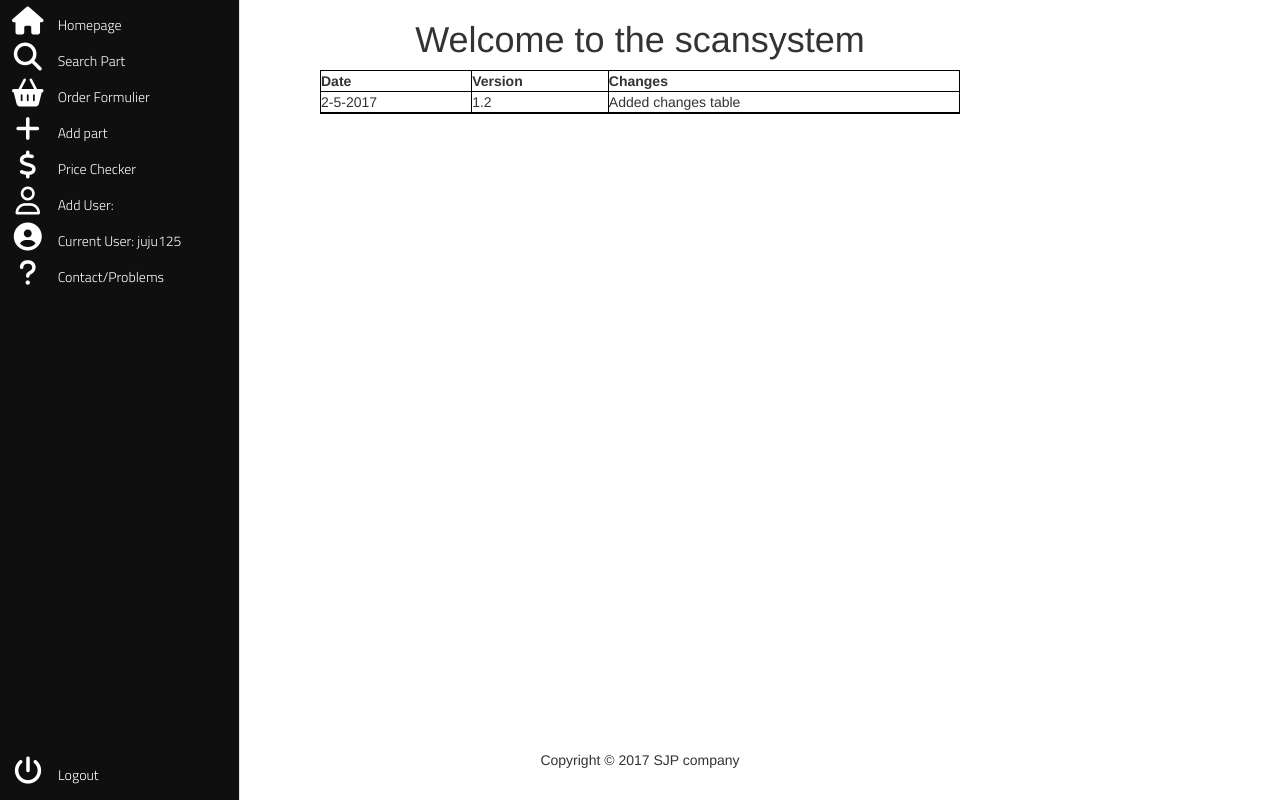
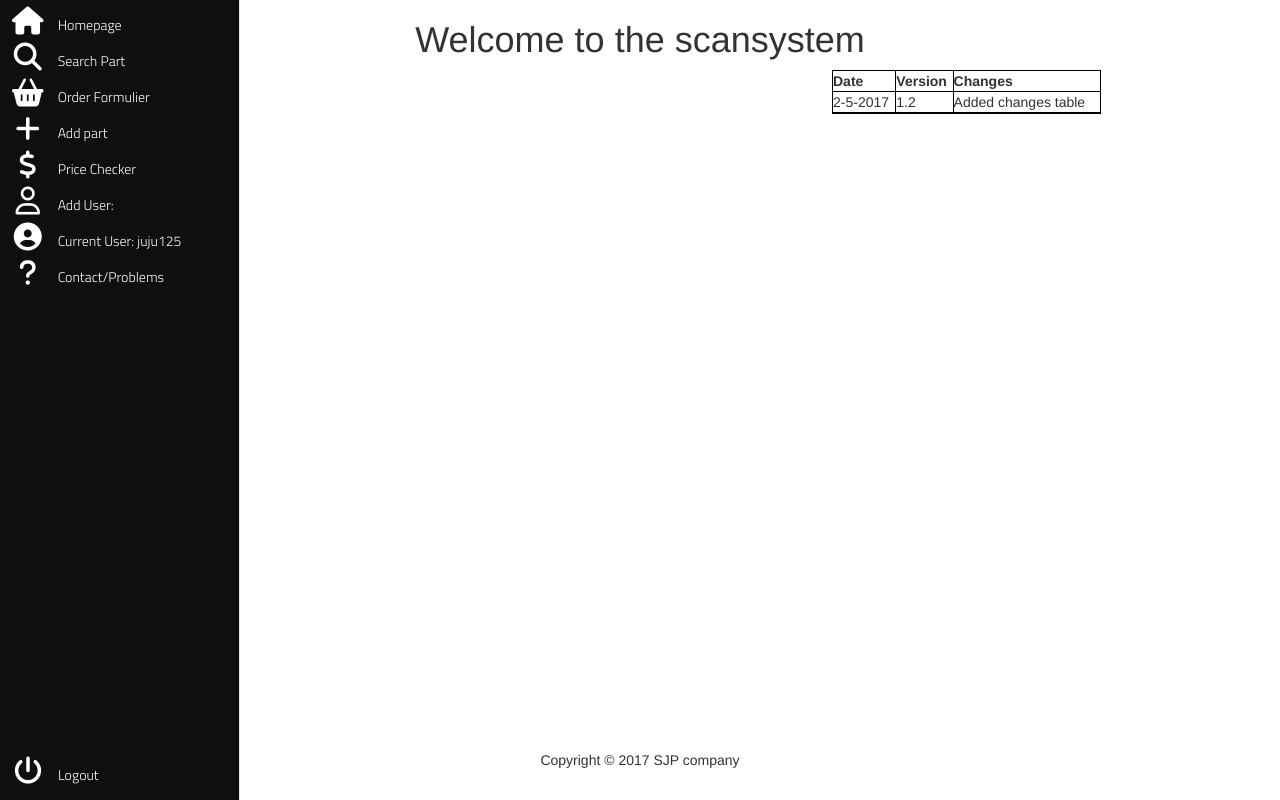
Before and after one commit to SJPCompany/OwnWebsite, a PHP site: page /home/startpage in a window 1280 px wide. Run offline with PHP 8.4, Linux system fonts and the light colour scheme; a user stored in the database is signed in; some libraries are stand-ins or nearby versions; some web fonts are replaced.

Commit message:
no message

```diff
--- a/application/view/home/startpage.php
+++ b/application/view/home/startpage.php
@@ -2,7 +2,7 @@
 	<h1 id="front-text">Welcome to the scansystem</h1>
 </div>
 <div class="changes">
-    <table style="width:100%">
+    <table style="width:60%">
         <tr>
             <th>Date</th>
             <th>Version</th>
--- a/public/css/style.css
+++ b/public/css/style.css
@@ -189,5 +189,5 @@ th, td {
 
 .changes {
     max-width: 50%;
-    margin-left: 25%;
+    margin-left: 65%;
 }
```
